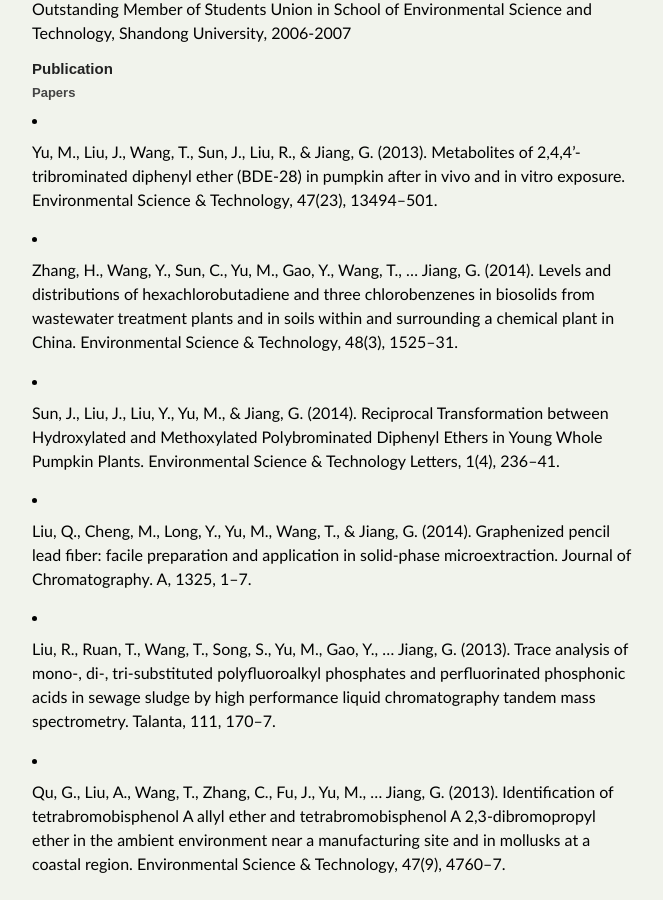
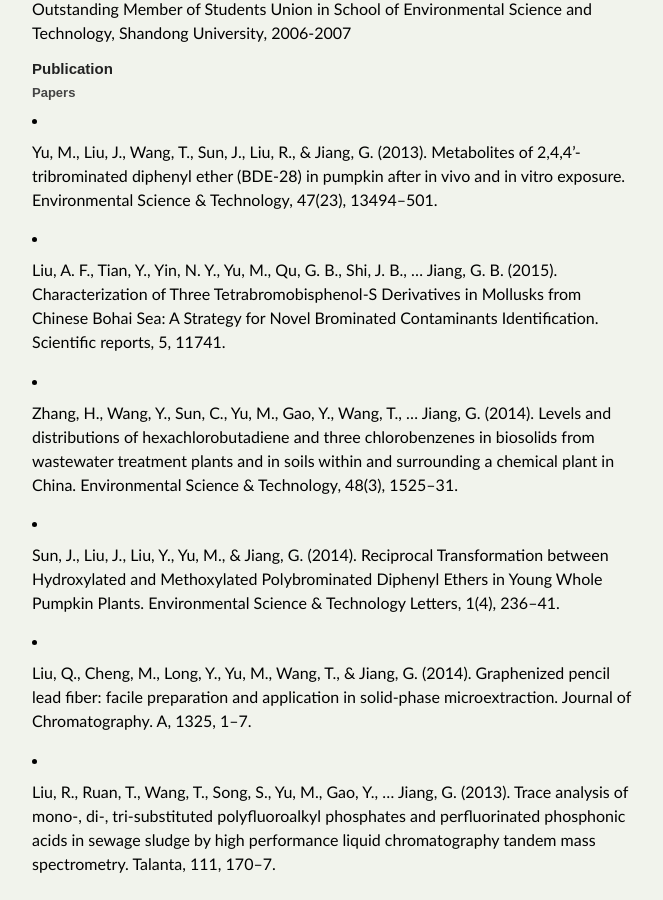
Before and after one commit to yufree/blog, a Jekyll site: the page built from vitae/index.md, in a window 1280 px wide and 900 px high, scrolled down 1502 px. Shown: the whole window, without its empty margins (308-971 px from the left). Built offline with Jekyll 4.4.1, drawn with Linux system fonts in a browser that asks for light colours; some web fonts are replaced.

Commit message:
add paper

```diff
--- a/vitae/index.md
+++ b/vitae/index.md
@@ -59,6 +59,8 @@
 
 - Yu, M., Liu, J., Wang, T., Sun, J., Liu, R., & Jiang, G. (2013). Metabolites of 2,4,4’-tribrominated diphenyl ether (BDE-28) in pumpkin after in vivo and in vitro exposure. Environmental Science & Technology, 47(23), 13494–501.
 
+- Liu, A. F., Tian, Y., Yin, N. Y., Yu, M., Qu, G. B., Shi, J. B., ... Jiang, G. B. (2015). Characterization of Three Tetrabromobisphenol-S Derivatives in Mollusks from Chinese Bohai Sea: A Strategy for Novel Brominated Contaminants Identification. Scientific reports, 5, 11741.
+
 - Zhang, H., Wang, Y., Sun, C., Yu, M., Gao, Y., Wang, T., … Jiang, G. (2014). Levels and distributions of hexachlorobutadiene and three chlorobenzenes in biosolids from wastewater treatment plants and in soils within and surrounding a chemical plant in China. Environmental Science & Technology, 48(3), 1525–31.
 
 - Sun, J., Liu, J., Liu, Y., Yu, M., & Jiang, G. (2014). Reciprocal Transformation between Hydroxylated and Methoxylated Polybrominated Diphenyl Ethers in Young Whole Pumpkin Plants. Environmental Science & Technology Letters, 1(4), 236–41.
```
